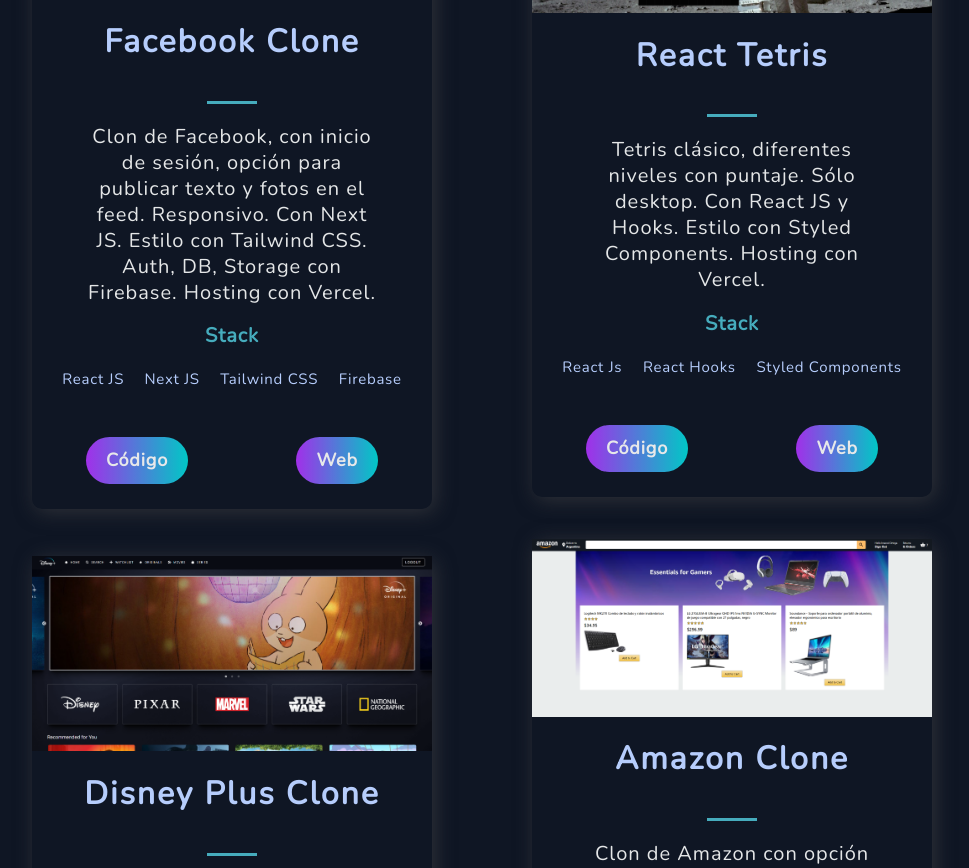
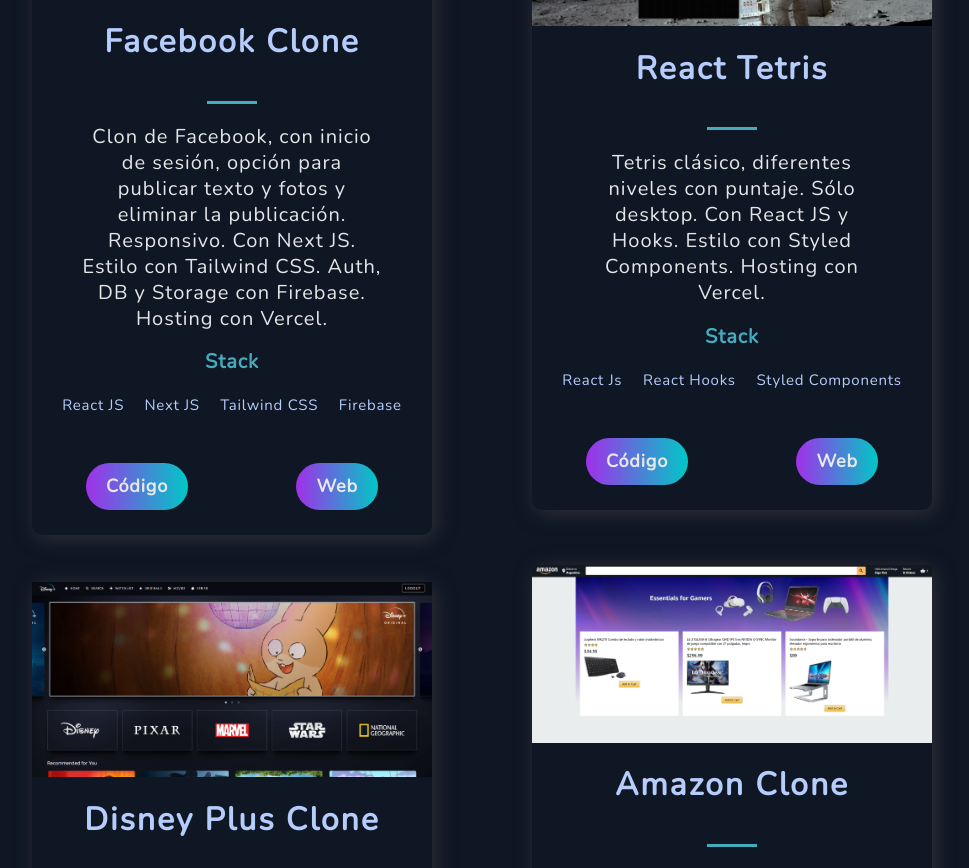
Before and after one commit to imanolortega/portfolio, a Next.js app: page / in a window 1280 px wide. Shown: the part 1100-1968 px from the top of the page, without its empty margins (158-1127 px from the left). Built offline with nearby package versions, Linux system fonts and the light colour scheme.

Commit message:
update projects

```diff
--- a/src/constants/constants.js
+++ b/src/constants/constants.js
@@ -68,7 +68,7 @@
   {
     title: "Facebook Clone",
     description:
-      "Clon de Facebook, con inicio de sesión, opción para publicar texto y fotos en el feed. Responsivo. Con Next JS. Estilo con Tailwind CSS. Auth, DB, Storage con Firebase. Hosting con Vercel.",
+      "Clon de Facebook, con inicio de sesión, opción para publicar texto y fotos y eliminar la publicación. Responsivo. Con Next JS. Estilo con Tailwind CSS. Auth, DB y Storage con Firebase. Hosting con Vercel.",
     image: "/images/0.jpg",
     tags: ["React JS", "Next JS", "Tailwind CSS", "Firebase"],
     source: "https://github.com/imanolrtega/facebook-clone",
```
